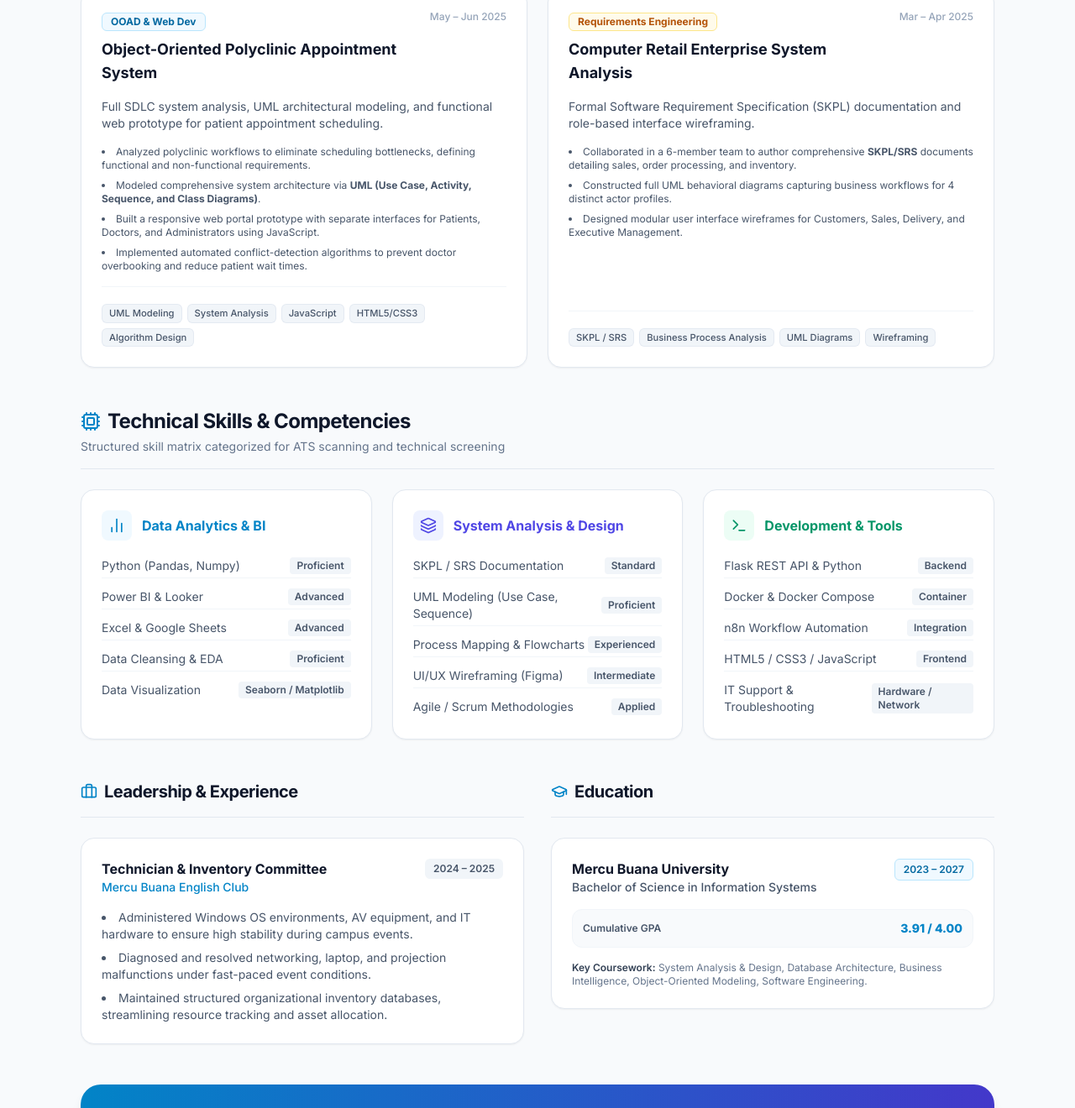
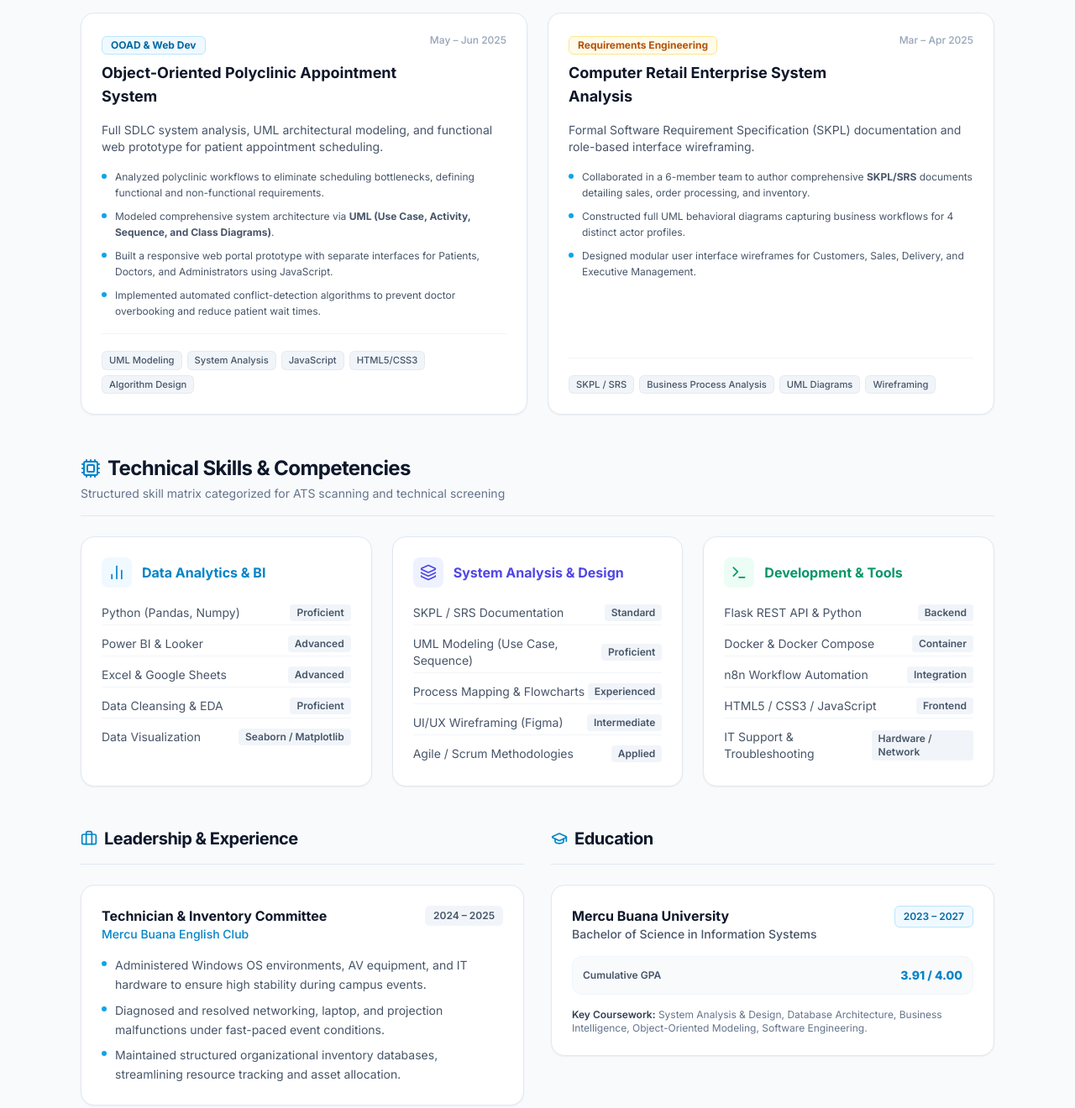
Before and after one commit to RistoKuy/Web_Demo, a plain HTML site: page index.html in a window 1280 px wide. Shown: the part 1145-2465 px from the top of the page at 84% size. Drawn offline with nearby package versions, Linux system fonts and the light colour scheme.

Commit message:
style: replace list-inside with clean hanging flex dot bullets

```diff
--- a/index.html
+++ b/index.html
@@ -296,8 +296,13 @@
             </div>
 
             <p class="text-xs sm:text-sm text-slate-600 dark:text-slate-400 leading-relaxed">${proj.summary}</p>
-            <ul class="text-xs text-slate-600 dark:text-slate-300 space-y-2 list-disc list-inside">
-              ${proj.highlights.map(h => `<li>${h}</li>`).join('')}
+            <ul class="text-xs text-slate-600 dark:text-slate-300 space-y-2">
+              ${proj.highlights.map(h => `
+                <li class="flex items-start gap-2.5">
+                  <span class="w-1.5 h-1.5 rounded-full bg-sky-500 dark:bg-sky-400 mt-1.5 shrink-0"></span>
+                  <span class="leading-relaxed">${h}</span>
+                </li>
+              `).join('')}
             </ul>
           </div>
 
@@ -354,8 +359,13 @@
             </div>
             <span class="text-xs px-2.5 py-1 rounded-md bg-slate-100 dark:bg-slate-800 text-slate-600 dark:text-slate-400 font-semibold">${exp.period}</span>
           </div>
-          <ul class="text-xs sm:text-sm text-slate-600 dark:text-slate-300 space-y-2 list-disc list-inside">
-            ${exp.highlights.map(h => `<li>${h}</li>`).join('')}
+          <ul class="text-xs sm:text-sm text-slate-600 dark:text-slate-300 space-y-2">
+            ${exp.highlights.map(h => `
+              <li class="flex items-start gap-2.5">
+                <span class="w-1.5 h-1.5 rounded-full bg-sky-500 dark:bg-sky-400 mt-1.5 shrink-0"></span>
+                <span class="leading-relaxed">${h}</span>
+              </li>
+            `).join('')}
           </ul>
         </div>
       `).join('');
```
